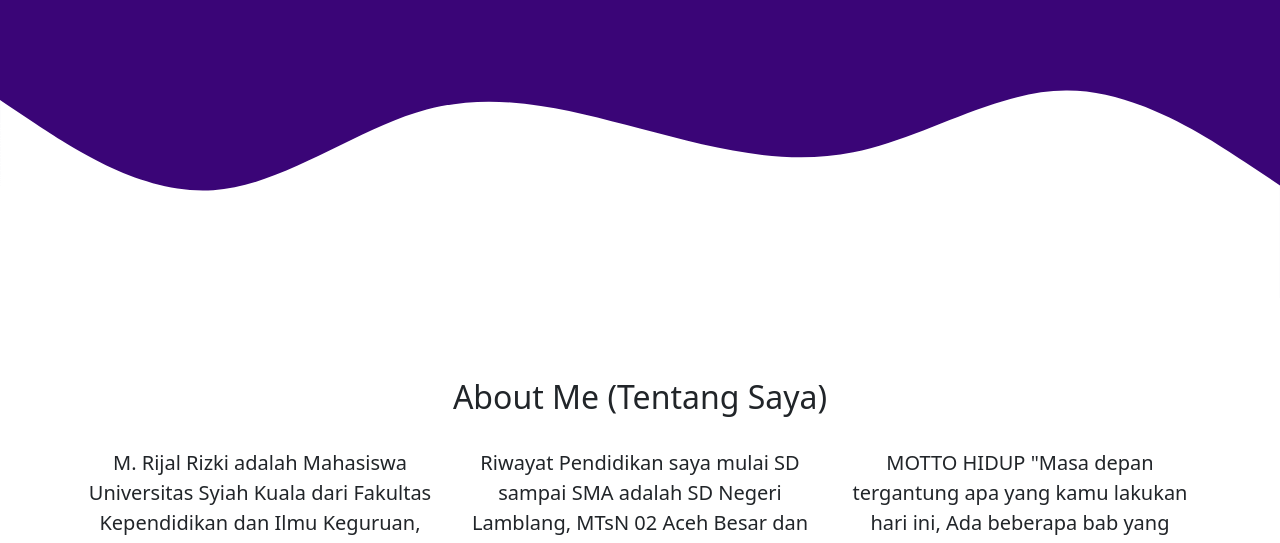
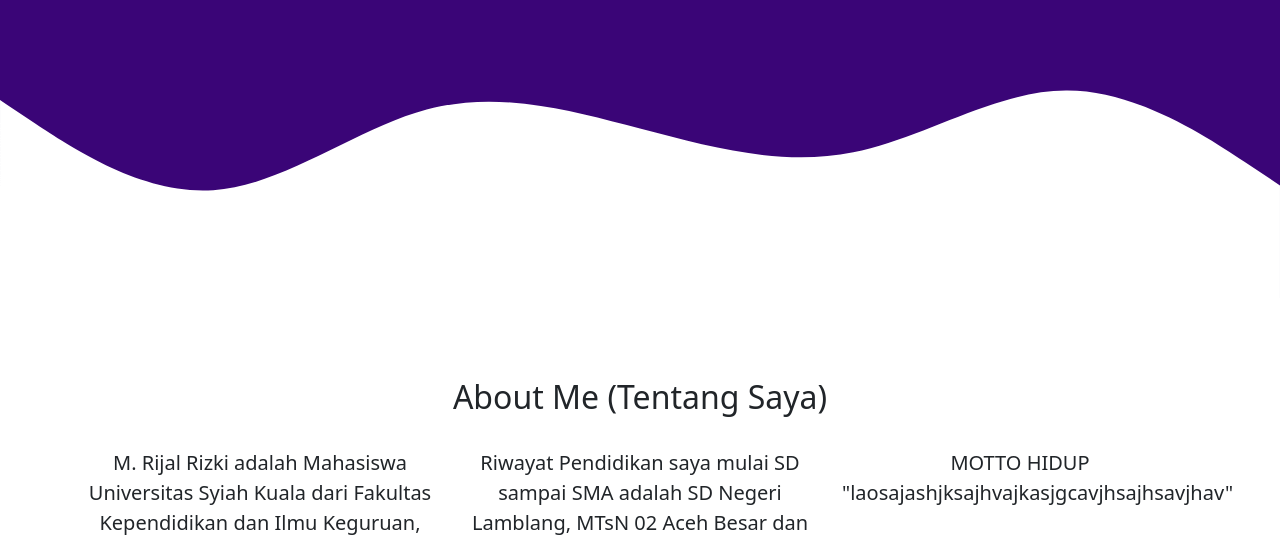
Before and after one commit to rijalrizki001/portofolio-saya, a plain HTML site: page utama.html in a window 1280 px wide. Shown: the part 404-947 px from the top of the page. Drawn offline with nearby package versions, Linux system fonts and the light colour scheme.

Commit message:
Update utama.html

```diff
--- a/utama.html
+++ b/utama.html
@@ -86,7 +86,7 @@
             <p>Riwayat Pendidikan saya mulai SD sampai SMA adalah SD Negeri Lamblang, MTsN 02 Aceh Besar dan MAN 04 Aceh Besar.</p>
           </div>
           <div class="col-md-4">
-            <p>MOTTO HIDUP "Masa depan tergantung apa yang kamu lakukan hari ini, Ada beberapa bab yang buruk bukan berarti ceritamu sudah berakhir, Diri ini pantas untuk bahagia"</p>
+            <p>MOTTO HIDUP "laosajashjksajhvajkasjgcavjhsajhsavjhav"</p>
           </div>
         </div>
       </div>
```
